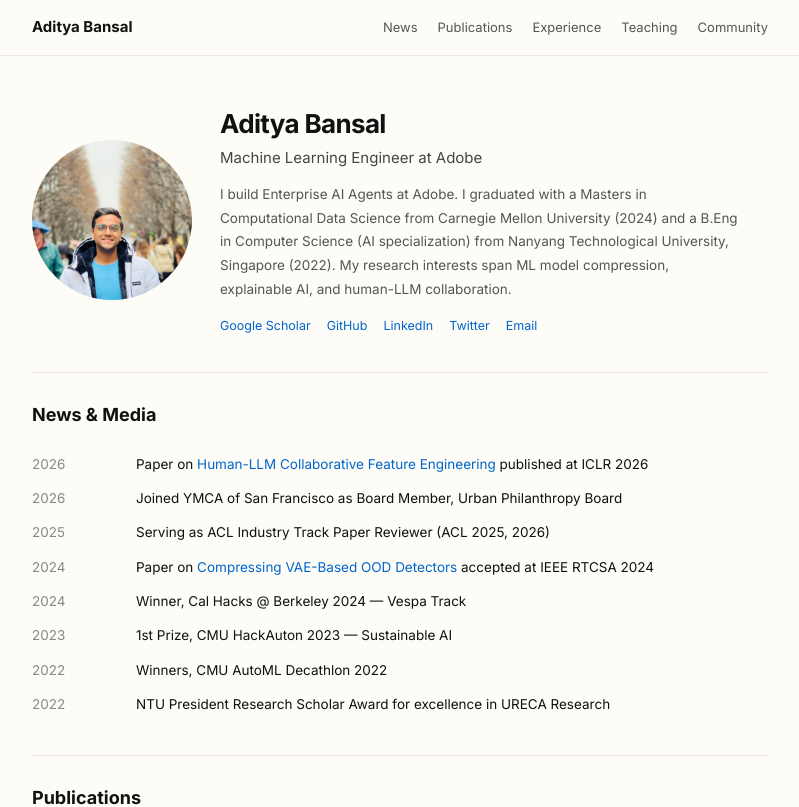
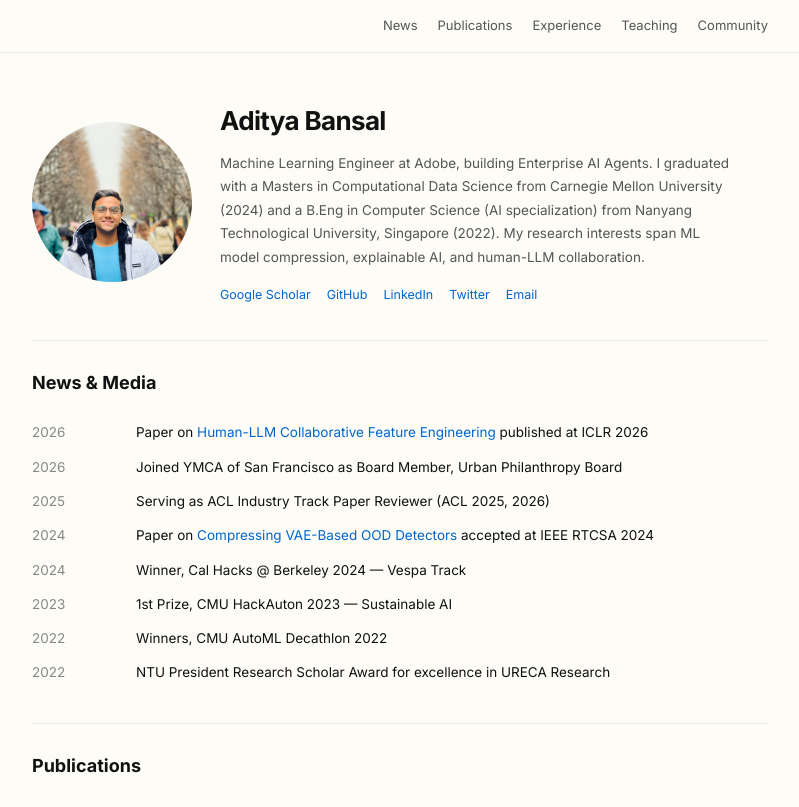
Before and after one commit to bansal-aditya/bansal-aditya.github.io, a Next.js app: page / in a window 1280 px wide. Shown: the top 807 px of the page, without its empty margins (240-1039 px from the left). Built offline with nearby package versions, Linux system fonts and the light colour scheme.

Commit message:
fix: remove duplicate name from nav, merge title into bio

```diff
--- a/src/components/Hero.tsx
+++ b/src/components/Hero.tsx
@@ -19,10 +19,7 @@ export default function Hero() {
         <h1 className="text-[26px] font-bold tracking-tight text-foreground">
           {profile.name}
         </h1>
-        <p className="mt-1 text-[15px] text-[#444]">
-          {profile.title}
-        </p>
-        <p className="mt-3.5 text-[13.5px] leading-[1.75] text-muted max-w-[520px]">
+        <p className="mt-3 text-[13.5px] leading-[1.75] text-muted max-w-[520px]">
           {profile.bio}
         </p>
         <SocialLinks />
--- a/src/components/NavBar.tsx
+++ b/src/components/NavBar.tsx
@@ -15,11 +15,7 @@ export default function NavBar() {
 
   return (
     <nav className="mx-auto max-w-content border-b border-divider px-8">
-      <div className="flex items-center justify-between py-4">
-        <a href="#" className="text-[15px] font-bold text-foreground">
-          Aditya Bansal
-        </a>
-
+      <div className="flex items-center justify-end py-4">
         {/* Desktop links */}
         <div className="hidden gap-5 md:flex">
           {navLinks.map((link) => (
--- a/src/data/profile.ts
+++ b/src/data/profile.ts
@@ -1,6 +1,5 @@
 export const profile = {
   name: "Aditya Bansal",
-  title: "Machine Learning Engineer at Adobe",
-  bio: 'I build Enterprise AI Agents at Adobe. I graduated with a Masters in Computational Data Science from Carnegie Mellon University (2024) and a B.Eng in Computer Science (AI specialization) from Nanyang Technological University, Singapore (2022). My research interests span ML model compression, explainable AI, and human-LLM collaboration.',
+  bio: 'Machine Learning Engineer at Adobe, building Enterprise AI Agents. I graduated with a Masters in Computational Data Science from Carnegie Mellon University (2024) and a B.Eng in Computer Science (AI specialization) from Nanyang Technological University, Singapore (2022). My research interests span ML model compression, explainable AI, and human-LLM collaboration.',
   image: "/images/profile.jpg",
 };
```
